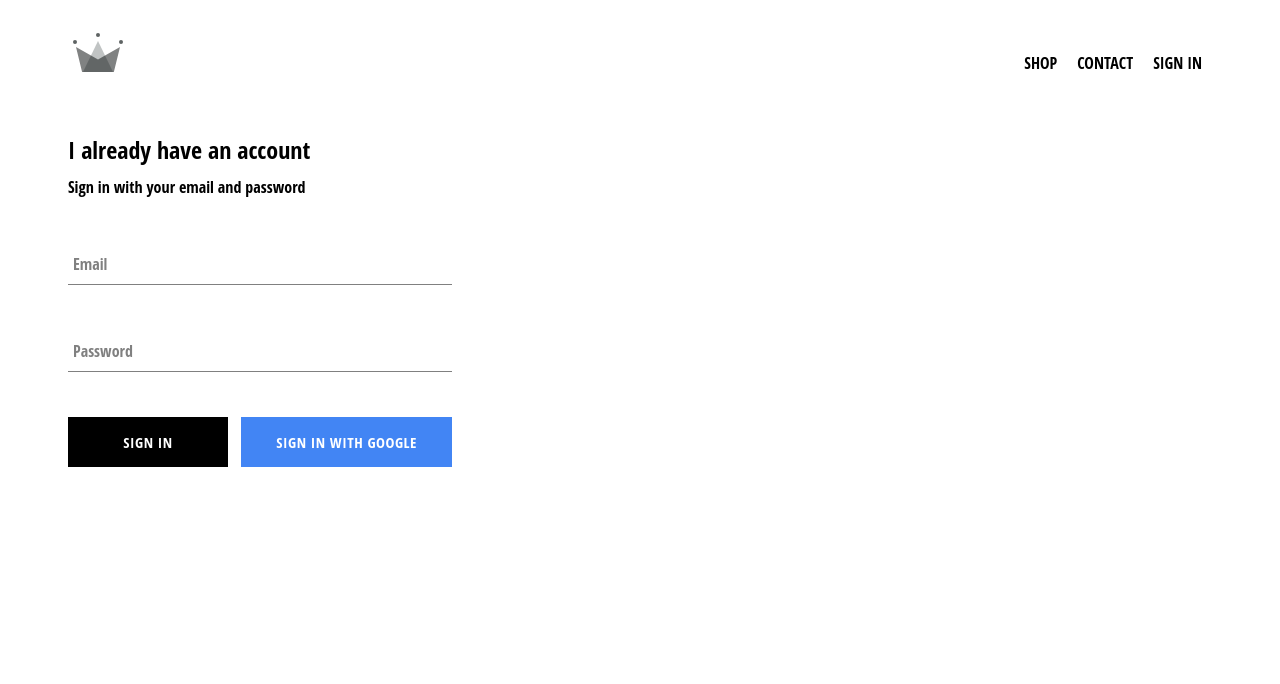
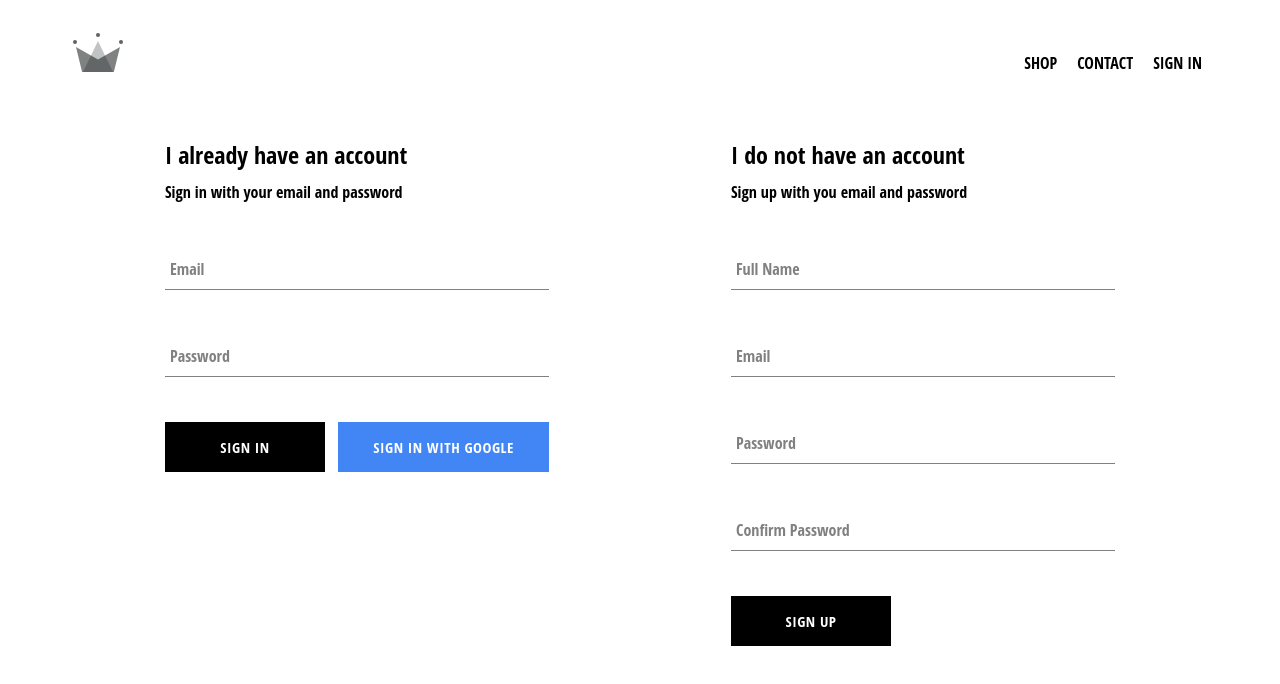
Before and after one commit to maurino72/react-eccom, a React (Create React App) app: page /users/signin in a window 1280 px wide. Shown: the top 684 px of the page. Built offline with nearby package versions, Linux system fonts and the light colour scheme; no server answers; a web font is replaced by a local one.

Commit message:
Implementing email and pass auth

```diff
--- a/src/App.js
+++ b/src/App.js
@@ -25,12 +25,16 @@
       if (userAuth) {
         const userRef = await createUserProfileDocument(userAuth);
 
+        if (userRef) {
           this.setState({
             currentUser: {
               id: userRef.id,
               ...userRef.data()
             }
           });
+        }
+
+        console.log(this.state);
       }
       this.setState({ currentUser: userAuth });
     });
--- a/src/config/firebase.js
+++ b/src/config/firebase.js
@@ -4,7 +4,8 @@
   signOut,
   signInWithPopup,
   GoogleAuthProvider,
-  onAuthStateChanged
+  onAuthStateChanged,
+  createUserWithEmailAndPassword
 } from "firebase/auth";
 
 const firebaseConfig = {
@@ -19,7 +20,7 @@
 // Initialize Firebase
 const app = initializeApp(firebaseConfig);
 const auth = getAuth();
-export { auth, onAuthStateChanged };
+export { auth, onAuthStateChanged, createUserWithEmailAndPassword };
 const provider = new GoogleAuthProvider();
 provider.setCustomParameters({ prompt: "select_account" });
 
--- /dev/null
+++ b/src/views/components/Authentication/Signup/Signup.js
@@ -0,0 +1,111 @@
+import React from "react";
+import "./Signup.scss";
+
+import FormInput from "../../SharedComponents/FormInput/FormInput";
+import CustomButton from "../../SharedComponents/CustomButton/CustomButton";
+
+import {
+  auth,
+  createUserWithEmailAndPassword
+} from "../../../../config/firebase";
+import { createUserProfileDocument } from "../../../../config/firestore";
+
+class Signup extends React.Component {
+  constructor() {
+    super();
+
+    this.state = {
+      displayName: "",
+      email: "",
+      password: "",
+      confirmPassword: ""
+    };
+  }
+
+  handleSubmit = async (event) => {
+    event.preventDefault();
+    const { displayName, email, password, confirmPassword } = this.state;
+    let user;
+
+    if (password !== confirmPassword) {
+      alert(`Password don't match`);
+      return;
+    }
+
+    try {
+      createUserWithEmailAndPassword(auth, email, password).then(
+        (userCredentials) => {
+          user = userCredentials.user;
+        }
+      );
+
+      if (user) {
+        await createUserProfileDocument(user);
+        this.setState({
+          displayName: "",
+          email: "",
+          password: "",
+          confirmPassword: ""
+        });
+      }
+    } catch (error) {
+      const errorMessage = error.message;
+      console.error(errorMessage);
+    }
+  };
+
+  handleChange = (event) => {
+    const { name, value } = event.target;
+
+    this.setState({ [name]: value });
+  };
+
+  render() {
+    const { displayName, email, password, confirmPassword } = this.state;
+
+    return (
+      <div className="sign-up">
+        <h2 className="title">I do not have an account</h2>
+        <span>Sign up with you email and password</span>
+
+        <form className="sign-up-form" onSubmit={this.handleSubmit}>
+          <FormInput
+            type="text"
+            name="displayName"
+            value={displayName}
+            label="Full Name"
+            onChange={this.handleChange}
+            required
+          />
+          <FormInput
+            type="email"
+            name="email"
+            value={email}
+            label="Email"
+            onChange={this.handleChange}
+            required
+          />
+          <FormInput
+            type="password"
+            name="password"
+            value={password}
+            label="Password"
+            onChange={this.handleChange}
+            required
+          />
+          <FormInput
+            type="password"
+            name="confirmPassword"
+            value={confirmPassword}
+            label="Confirm Password"
+            onChange={this.handleChange}
+            required
+          />
+          <CustomButton type="submit">SIGN UP</CustomButton>
+        </form>
+      </div>
+    );
+  }
+}
+
+export default Signup;
--- /dev/null
+++ b/src/views/components/Authentication/Signup/Signup.scss
@@ -0,0 +1,9 @@
+.sign-up {
+  display: flex;
+  flex-direction: column;
+  width: 30vw;
+
+  .title {
+    margin: 10px 0;
+  }
+}
--- a/src/views/components/SharedComponents/FormInput/FormInput.scss
+++ b/src/views/components/SharedComponents/FormInput/FormInput.scss
@@ -47,7 +47,7 @@
     top: 10px;
     transition: 300ms ease all;
 
-    &.shink {
+    &.shrink {
       @include shrinkLabel();
     }
   }
--- a/src/views/screens/AuthenticationScreen/AuthenticationScreen.js
+++ b/src/views/screens/AuthenticationScreen/AuthenticationScreen.js
@@ -1,11 +1,13 @@
 import React from "react";
 import "./AuthenticationScreen.scss";
 import Signin from "../../components/Authentication/SignIn/Signin";
+import Signup from "../../components/Authentication/Signup/Signup";
 
 const AuthenticationScreen = () => {
   return (
-    <div>
+    <div className="authentication-screen">
       <Signin />
+      <Signup />
     </div>
   );
 };
--- a/src/views/screens/AuthenticationScreen/AuthenticationScreen.scss
+++ b/src/views/screens/AuthenticationScreen/AuthenticationScreen.scss
@@ -0,0 +1,6 @@
+.authentication-screen {
+  width: 950px;
+  display: flex;
+  justify-content: space-between;
+  margin: 30px auto;
+}
```
Lines whose indentation alone changed are shown as unchanged.
